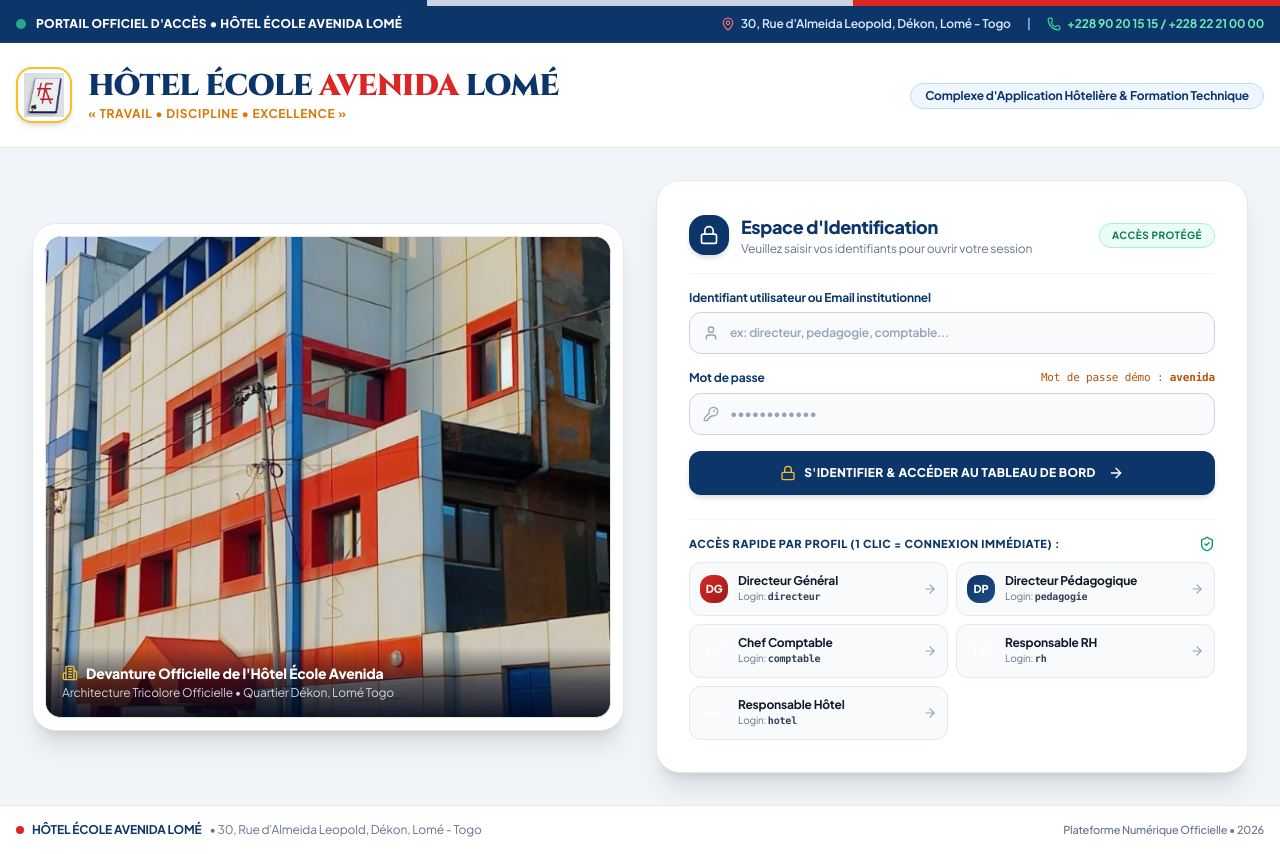
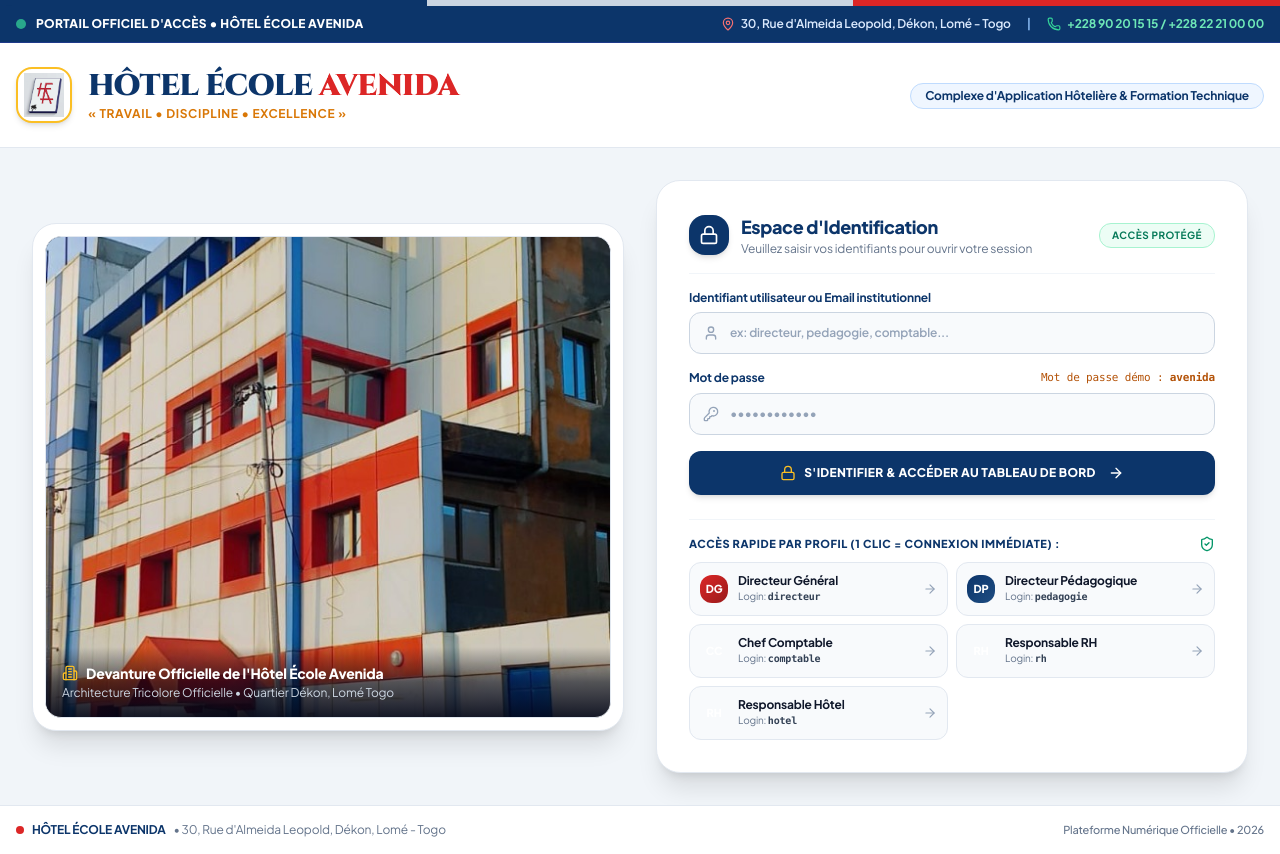
Before and after one commit to lovelightcooperationhouse-bit/avenidapro, a Next.js app: page / in a window 1280 px wide. Built offline with nearby package versions, Linux system fonts and the light colour scheme.

Commit message:
Update hero title to HOTEL ECOLE AVENIDA and redesign landing page

```diff
--- a/src/app/page.tsx
+++ b/src/app/page.tsx
@@ -85,7 +85,7 @@
           <div className="flex items-center gap-2.5">
             <span className="w-2.5 h-2.5 rounded-full bg-emerald-400 animate-pulse"></span>
             <span className="font-extrabold uppercase tracking-wide text-white text-[11px] sm:text-xs">
-              Portail Officiel d&apos;Accès &bull; Hôtel École Avenida Lomé
+              Portail Officiel d&apos;Accès &bull; Hôtel École Avenida
             </span>
           </div>
 
@@ -117,7 +117,7 @@
             </div>
             <div>
               <h1 className="text-2xl sm:text-3xl font-black text-[#0C356A] uppercase tracking-tight font-serif">
-                HÔTEL ÉCOLE <span className="text-[#DC2626]">AVENIDA</span> LOMÉ
+                HÔTEL ÉCOLE <span className="text-[#DC2626]">AVENIDA</span>
               </h1>
               <p className="text-xs text-amber-600 font-bold uppercase tracking-wider mt-0.5">
                 « Travail • Discipline • Excellence »
@@ -316,7 +316,7 @@
         <div className="max-w-7xl mx-auto flex flex-col sm:flex-row items-center justify-between gap-2">
           <div className="flex items-center gap-2">
             <span className="w-2 h-2 rounded-full bg-[#DC2626]"></span>
-            <span className="font-bold text-[#0C356A]">HÔTEL ÉCOLE AVENIDA LOMÉ</span>
+            <span className="font-bold text-[#0C356A]">HÔTEL ÉCOLE AVENIDA</span>
             <span>&bull; 30, Rue d&apos;Almeida Leopold, Dékon, Lomé - Togo</span>
           </div>
           <div className="text-[11px] text-slate-500 font-medium">
```
